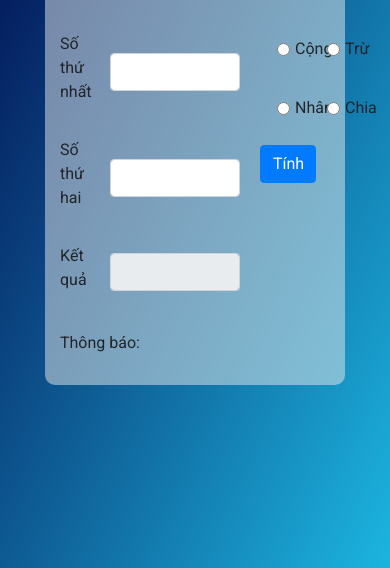
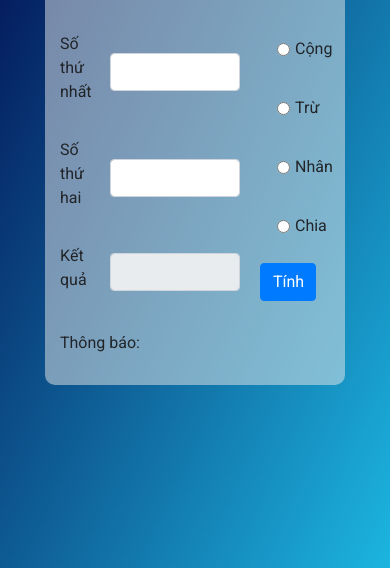
Before and after one commit to hotien2107/solve, a plain HTML site: page index.html in a window 390 px wide. Shown: the part 276-844 px from the top of the page. Drawn offline with nearby package versions, Linux system fonts and the light colour scheme.

Commit message:
17h45 19/10

```diff
--- a/index.html
+++ b/index.html
@@ -39,19 +39,19 @@
 
                 <div class="input_operator col-4">
                   <div class="check row">
-                    <div class="form-check form-check-inline col-6">
+                    <div class="form-check form-check-inline col-lg-6 col-md-6 col-sm-8 col-12">
                         <input class="form-check-input" type="radio" name="operator" id="add" value="option1">
                         <label class="form-check-label" for="inlineRadio1">Cộng</label>
                       </div>
-                      <div class="form-check form-check-inline col-6">
+                      <div class="form-check form-check-inline col-lg-6 col-md-6 col-sm-8 col-12">
                         <input class="form-check-input" type="radio" name="operator" id="sub" value="option2">
                         <label class="form-check-label" for="inlineRadio2">Trừ</label>
                       </div>
-                      <div class="form-check form-check-inline col-6">
+                      <div class="form-check form-check-inline col-lg-6 col-md-6 col-sm-8 col-12">
                         <input class="form-check-input" type="radio" name="operator" id="mul" value="option3">
                         <label class="form-check-label" for="inlineRadio3">Nhân</label>
                       </div>
-                      <div class="form-check form-check-inline col-6">
+                      <div class="form-check form-check-inline col-lg-6 col-md-6 col-sm-8 col-12">
                         <input class="form-check-input" type="radio" name="operator" id="div" value="option3">
                         <label class="form-check-label" for="inlineRadio3">Chia</label>
                       </div>
```
